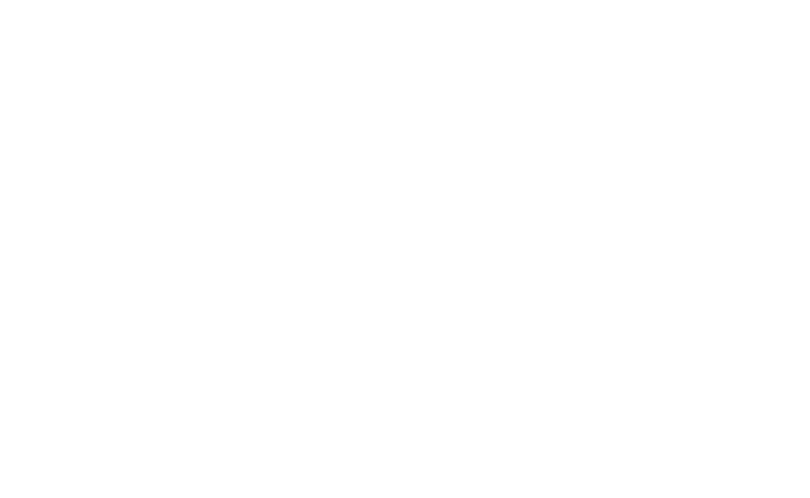
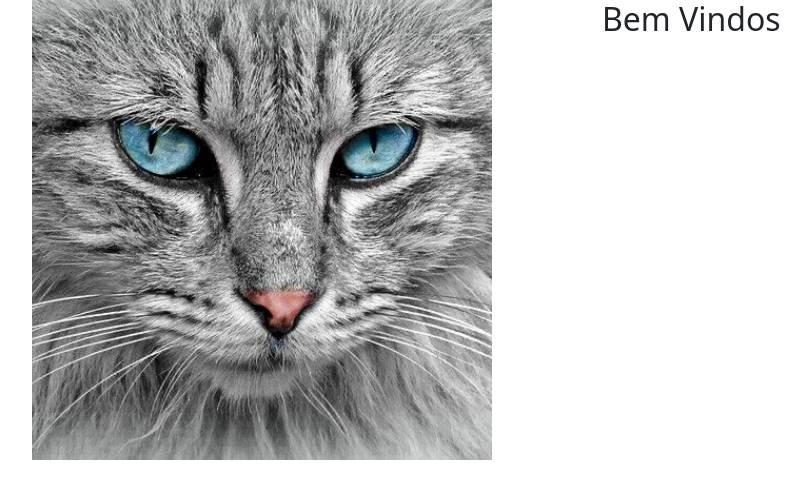
Before and after one commit to Brunostaine/Angular-Gatitobook, an Angular app: page / in a window 1280 px wide. Shown: the top 498 px of the page, without its empty margins (50-860 px from the left). Built offline with nearby package versions, Linux system fonts and the light colour scheme.

Commit message:
primeiro componente da home, com foto e titulo

```diff
--- a/src/app/app.component.html
+++ b/src/app/app.component.html
@@ -1 +1,3 @@
+<app-home></app-home>
+
 <router-outlet></router-outlet>
--- a/src/app/app.module.ts
+++ b/src/app/app.module.ts
@@ -3,6 +3,7 @@
 
 import { AppRoutingModule } from './app-routing.module';
 import { AppComponent } from './app.component';
+import { HomeModule } from './home/home.module';
 
 @NgModule({
   declarations: [
@@ -10,7 +11,8 @@
   ],
   imports: [
     BrowserModule,
-    AppRoutingModule
+    AppRoutingModule,
+    HomeModule
   ],
   providers: [],
   bootstrap: [AppComponent]
--- a/src/app/home/home.component.html
+++ b/src/app/home/home.component.html
@@ -1 +1,12 @@
-<p>home works!</p>
+<div class="container">
+    <div class="row">
+        <div class="col-md-6 mb-2">
+            <img class="img-fluid d-none d-sm-block"
+            src="assets/img/home.jpg"
+            alt="Imagem de um gato para mensagem de boas-vindas">
+        </div>
+        <div class="col-md-6">
+            <h2>Bem Vindos</h2>
+        </div>
+    </div>
+</div>
--- a/src/app/home/home.module.ts
+++ b/src/app/home/home.module.ts
@@ -12,6 +12,9 @@
   imports: [
     CommonModule,
     HomeRoutingModule
+  ],
+  exports: [
+    HomeComponent
   ]
 })
 export class HomeModule { }
```
Also changed, not shown: src/assets/img/home.jpg (added).
